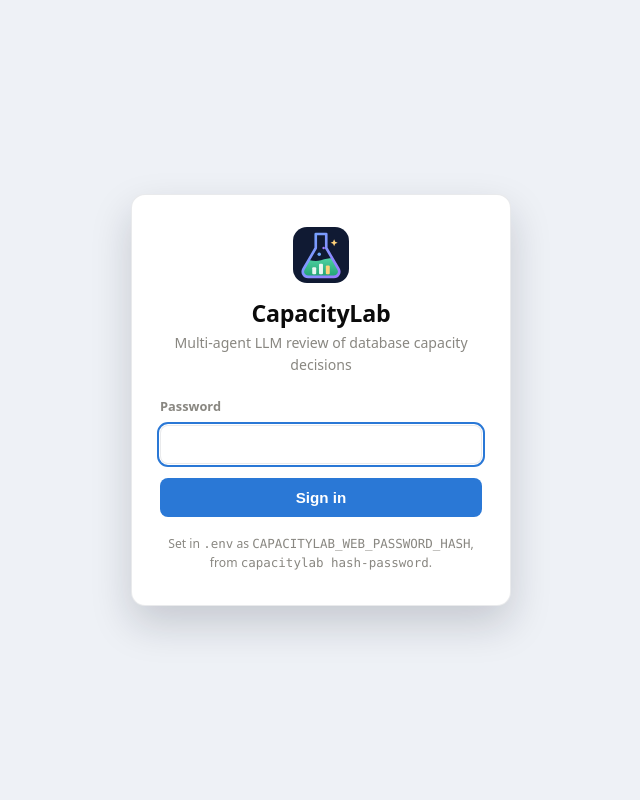
After one commit to cris-wendler/capacitylab, a FastAPI app: template src/capacitylab/web/templates/login.html in a window 1280 px wide. The commit adds this page. Shown: the whole page, without its empty margins (319-959 px from the left). Run offline with FastAPI, Linux system fonts and the light colour scheme; the template is opened without the code that fills it, so the values that code supplies are empty; parts of the project's set-up code (start-up, migrations or seed data) failed here and were passed over; some libraries are stand-ins or nearby versions.

Commit message:
Password sign-in for the web UI with a signed session cookie

```diff
--- a/src/capacitylab/web/app.py
+++ b/src/capacitylab/web/app.py
@@ -10,6 +10,7 @@ import uuid
 from dataclasses import dataclass, field
 from datetime import UTC, datetime
 from pathlib import Path
+from urllib.parse import quote
 
 from fastapi import FastAPI, Form, HTTPException, Request
 from fastapi.responses import HTMLResponse, JSONResponse, PlainTextResponse, RedirectResponse
@@ -30,6 +31,7 @@ from capacitylab.simulation.orchestrator import Orchestrator
 from capacitylab.simulation.roles import ROLE_ORDER, ROLES
 from capacitylab.simulation.run import RunConfig, SimulationRun
 from capacitylab.spend import SpendLedger
+from capacitylab.web.auth import COOKIE, OPEN_PATHS, Auth, client_address, same_origin
 from capacitylab.web.charts import event_bands, shared_y_max, utilization_panel
 
 HERE = Path(__file__).parent
@@ -97,6 +99,54 @@ def create_app(settings: Settings | None = None, inline_jobs: bool = False) -> F
     templates.env.filters["usd"] = usd
     jobs: dict[str, Job] = {}
     evaluations: dict[str, object] = {}
+
+    auth = Auth.from_settings(settings)
+    templates.env.globals["auth_required"] = auth.required
+
+    @app.middleware("http")
+    async def require_session(request: Request, call_next):
+        """Everything needs a session once a password is set, except signing in itself and the static files."""
+        if auth.required and not request.url.path.startswith(OPEN_PATHS) and auth.session_user(request) is None:
+            wants_json = "application/json" in request.headers.get("accept", "") or request.url.path.endswith(".json")
+            if wants_json:
+                return JSONResponse({"error": "sign in first"}, status_code=401)
+            return RedirectResponse(f"/login?next={quote(request.url.path, safe='/')}", status_code=303)
+        return await call_next(request)
+
+    @app.get("/login", response_class=HTMLResponse)
+    def login_page(request: Request, next: str = "/") -> HTMLResponse:
+        if not auth.required or auth.session_user(request):
+            return RedirectResponse("/", status_code=303)
+        return templates.TemplateResponse(request, "login.html", {"settings": settings, "next": next, "error": None})
+
+    @app.post("/login")
+    def login(request: Request, password: str = Form(""), next: str = Form("/")):
+        if not auth.required:
+            return RedirectResponse("/", status_code=303)
+        if not same_origin(request):
+            raise HTTPException(400, "cross-origin form post")
+        client = client_address(request)
+        if wait := auth.locked_for(client):
+            return templates.TemplateResponse(
+                request, "login.html", {"settings": settings, "next": next,
+                                        "error": f"Too many attempts. Try again in {wait:.0f} seconds."},
+                status_code=429)
+        if not auth.attempt(password, client):
+            return templates.TemplateResponse(
+                request, "login.html", {"settings": settings, "next": next, "error": "That password does not match."},
+                status_code=401)
+        target = next if next.startswith("/") and not next.startswith("//") else "/"
+        response = RedirectResponse(target, status_code=303)
+        response.set_cookie(COOKIE, auth.issue(), httponly=True, samesite="lax",
+                            max_age=int(settings.session_hours * 3600),
+                            secure=request.url.scheme == "https")
+        return response
+
+    @app.post("/logout")
+    def logout(request: Request):
+        response = RedirectResponse("/login", status_code=303)
+        response.delete_cookie(COOKIE)
+        return response
 
     def ledger() -> SpendLedger:
         return SpendLedger(runs_dir / "spend-ledger.json")
--- a/src/capacitylab/web/static/app.css
+++ b/src/capacitylab/web/static/app.css
@@ -558,3 +558,26 @@ button { background: linear-gradient(135deg, #2d6cdf, #5a4fd6); }
 .run-spend small { font-size: 11px; font-weight: 600; color: var(--muted); text-transform: uppercase; letter-spacing: .05em; }
 .chip-who { background: rgba(155, 123, 255, .22); border-color: rgba(155, 123, 255, .4); }
 .page-head h1 { margin-top: 2px; }
+
+/* Sign-in page: its own small layout, no sidebar or budget meter to show before there is a session. */
+body.signin { display: grid; place-items: center; min-height: 100vh; background: var(--page); padding: 24px; }
+.signin-card { width: min(380px, 100%); background: var(--surface); border: 1px solid var(--border); border-radius: 14px;
+  padding: 32px 28px; text-align: center; box-shadow: 0 18px 40px rgba(16, 20, 38, .18); }
+.signin-logo { margin-bottom: 10px; }
+.signin-card h1 { margin: 0 0 4px; font-size: 1.45rem; letter-spacing: -.01em; }
+.signin-sub { margin: 0 0 22px; color: var(--muted); font-size: .88rem; }
+.signin-card form { display: grid; gap: 8px; text-align: left; }
+.signin-card label { font-size: .8rem; font-weight: 600; color: var(--muted); }
+.signin-card input { padding: 10px 12px; border: 1px solid var(--border); border-radius: 8px; font-size: .95rem;
+  background: var(--surface); color: inherit; }
+.signin-card input:focus { outline: 2px solid var(--accent); outline-offset: 1px; }
+.signin-card button { margin-top: 6px; padding: 11px 14px; width: 100%; border: 0; border-radius: 8px;
+  background: var(--accent); color: #fff; font-size: .95rem; font-weight: 600; cursor: pointer; }
+.signin-card button:hover { filter: brightness(1.07); }
+.signin-error { margin: 0 0 16px; padding: 9px 12px; border-radius: 8px; background: #fdeceb; color: #a1302a;
+  font-size: .85rem; text-align: left; }
+.signin-note { margin: 18px 0 0; color: var(--muted); font-size: .76rem; line-height: 1.5; }
+.signout { margin-top: 10px; }
+.signout button { width: 100%; padding: 7px 10px; border: 1px solid rgba(255, 255, 255, .18); border-radius: 8px;
+  background: transparent; color: rgba(255, 255, 255, .72); font-size: .78rem; cursor: pointer; }
+.signout button:hover { background: rgba(255, 255, 255, .08); color: #fff; }
--- a/src/capacitylab/web/templates/base.html
+++ b/src/capacitylab/web/templates/base.html
@@ -38,6 +38,9 @@
         <div class="budget-row small"><span>of ${{ '%.2f' % budget.total }} used</span><span>{{ '%.0f' % pct }}%</span></div>
       </div>
       <div class="sidebar-note">{{ settings.model }} · synthetic data</div>
+      {% if auth_required %}
+      <form method="post" action="/logout" class="signout"><button type="submit">Sign out</button></form>
+      {% endif %}
     </div>
   </aside>
   <div class="workspace">
--- /dev/null
+++ b/src/capacitylab/web/templates/login.html
@@ -0,0 +1,26 @@
+<!doctype html>
+<html lang="en">
+<head>
+  <meta charset="utf-8">
+  <meta name="viewport" content="width=device-width, initial-scale=1">
+  <title>Sign in · CapacityLab</title>
+  <link rel="icon" type="image/svg+xml" href="/static/logo.svg">
+  <link rel="stylesheet" href="/static/app.css">
+</head>
+<body class="signin">
+  <main class="signin-card">
+    <img class="signin-logo" src="/static/logo.svg" alt="" width="56" height="56">
+    <h1>CapacityLab</h1>
+    <p class="signin-sub">Multi-agent LLM review of database capacity decisions</p>
+    {% if error %}<p class="signin-error" role="alert">{{ error }}</p>{% endif %}
+    <form method="post" action="/login">
+      <input type="hidden" name="next" value="{{ next }}">
+      <label for="password">Password</label>
+      <input id="password" name="password" type="password" autocomplete="current-password" autofocus required>
+      <button type="submit">Sign in</button>
+    </form>
+    <p class="signin-note">Set in <code>.env</code> as <code>CAPACITYLAB_WEB_PASSWORD_HASH</code>, from
+      <code>capacitylab hash-password</code>.</p>
+  </main>
+</body>
+</html>
```
Also changed, not shown: src/capacitylab/cli.py (+41 -0 lines), tests/test_auth.py (added, +143 -0 lines), 1 other file.
